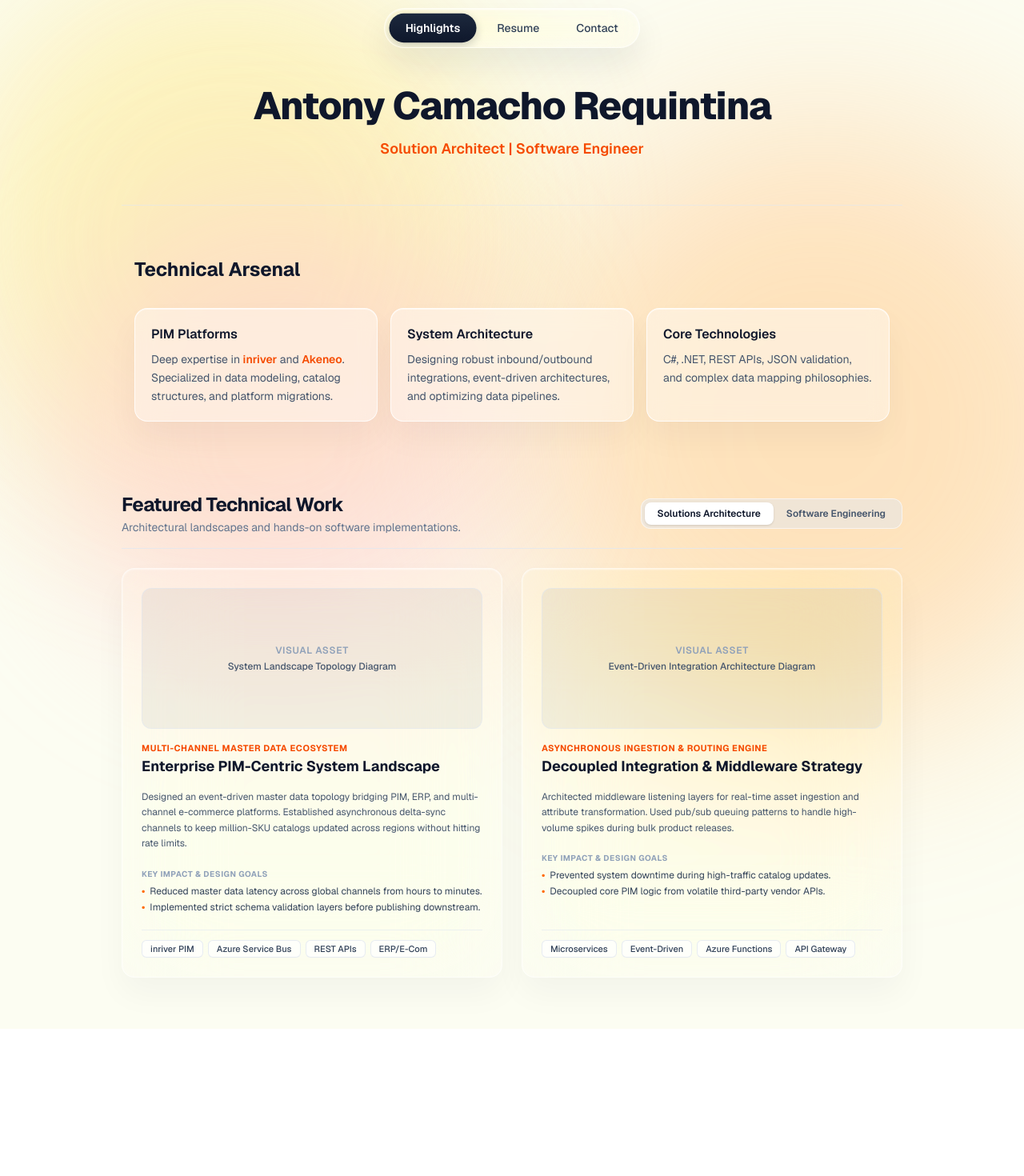
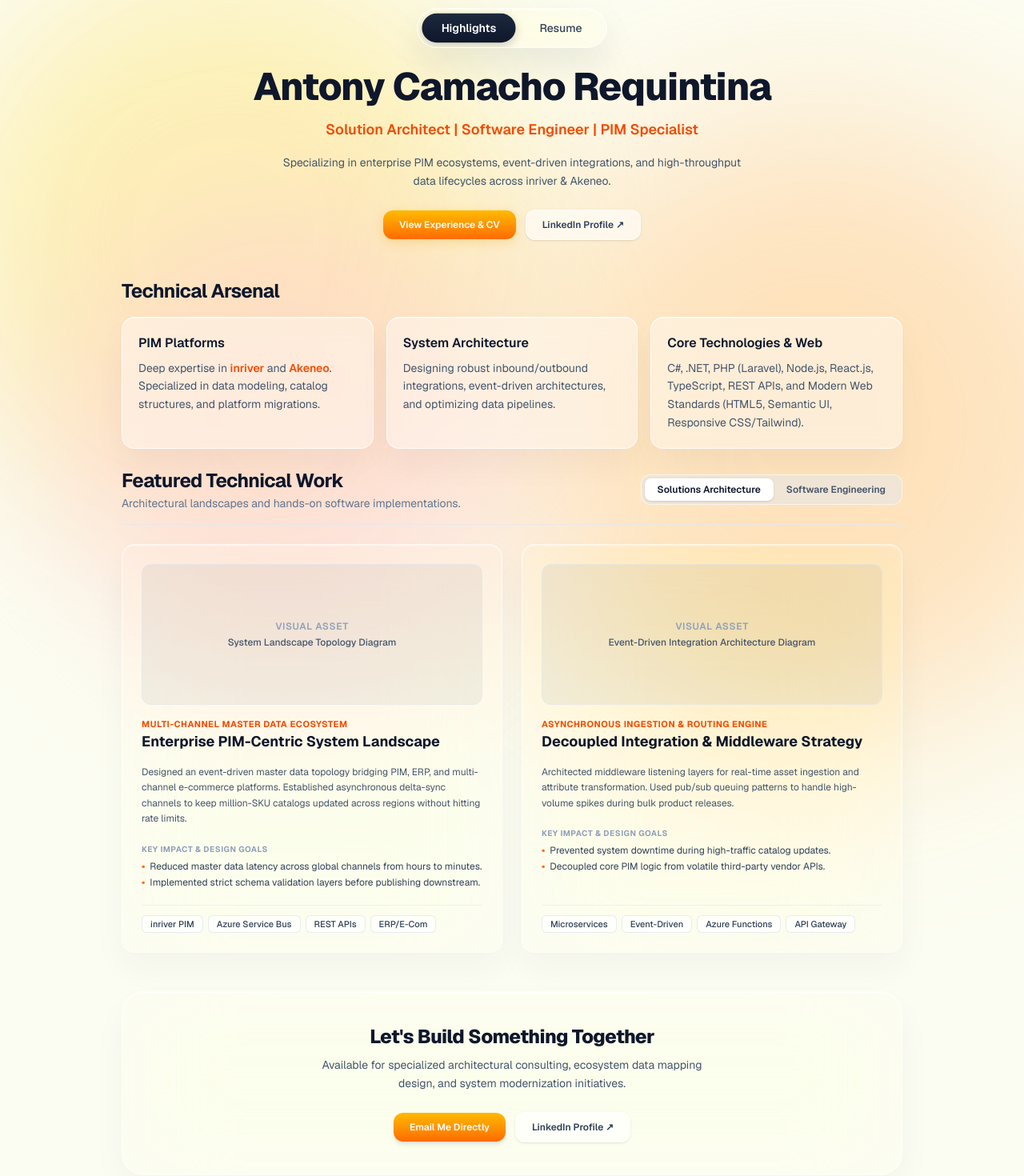
Before and after one commit to anthercam/portfolio, a Next.js app: page / in a window 1280 px wide. Shown: the part 14-1484 px from the top of the page at 80% size. Before the commit the page ends 1300 px from the top, so only its background shows below. Built offline with nearby package versions, Linux system fonts and the light colour scheme.

Commit message:
improvemnts

```diff
--- a/app/components/Hero.tsx
+++ b/app/components/Hero.tsx
@@ -1,14 +1,42 @@
 // components/Hero.tsx
-export default function Hero() {
+'use client';
+
+interface HeroProps {
+  onNavigateToResume?: () => void;
+}
+
+export default function Hero({ onNavigateToResume }: HeroProps) {
   return (
-    <div className="w-full text-center space-y-4 pt-4 pb-8">
-      <br/>
+    <div className="w-full text-center space-y-4 pt-4 pb-6">
       <h1 className="text-4xl sm:text-5xl font-extrabold text-slate-900 tracking-tight">
         Antony Camacho Requintina
       </h1>
       <p className="text-base sm:text-lg font-semibold text-orange-600">
-        Solution Architect | Software Engineer
+        Solution Architect | Software Engineer | PIM Specialist
       </p>
+
+      {/* Short Bio Subtitle */}
+      <p className="text-xs sm:text-sm text-slate-600 max-w-xl mx-auto leading-relaxed">
+        Specializing in enterprise PIM ecosystems, event-driven integrations, and high-throughput data lifecycles across inriver & Akeneo.
+      </p>
+
+      {/* Hero Action Buttons */}
+      <div className="flex items-center justify-center gap-3 pt-2">
+        <button
+          onClick={onNavigateToResume}
+          className="px-5 py-2.5 bg-gradient-to-b from-amber-400 to-orange-500 text-white font-semibold rounded-xl text-xs shadow-[0_4px_14px_rgba(245,158,11,0.25)] hover:from-amber-500 hover:to-orange-600 transition duration-200"
+        >
+          View Experience & CV
+        </button>
+        <a
+          href="https://www.linkedin.com/in/antony-requintina/"
+          target="_blank"
+          rel="noopener noreferrer"
+          className="px-5 py-2.5 bg-white/60 backdrop-blur-md border border-white/80 text-slate-700 font-semibold rounded-xl text-xs shadow-sm hover:bg-white hover:border-orange-200 transition duration-200"
+        >
+          LinkedIn Profile ↗
+        </a>
+      </div>
     </div>
   );
 }
--- a/app/components/TechStack.tsx
+++ b/app/components/TechStack.tsx
@@ -1,8 +1,8 @@
 // components/TechStack.tsx
 export default function TechStack() {
   return (
-    <section className="py-16 max-full mx-auto px-4 border-t border-slate-200/60">
-      <h2 className="text-2xl font-bold text-slate-900 mb-8">
+    <section className="w-full space-y-4">
+      <h2 className="text-2xl font-bold tracking-tight text-slate-900">
         Technical Arsenal
       </h2>
       <div className="grid grid-cols-1 md:grid-cols-3 gap-4">
@@ -30,10 +30,10 @@ export default function TechStack() {
         {/* Core Technologies Card */}
       <div className="group p-5 bg-white/40 backdrop-blur-md border border-white/80 rounded-2xl shadow-[0_20px_40px_rgba(15,23,42,0.04),inset_0_1px_0_rgba(255,255,255,0.6)] transition-all duration-300 hover:border-slate-300 hover:bg-white/60 hover:scale-[1.01]">
         <h3 className="font-semibold text-slate-900 mb-2 group-hover:text-orange-600 transition-colors duration-200">
-            Core Technologies
+          Core Technologies & Web
         </h3>
         <p className="text-sm text-slate-600 leading-relaxed">
-            C#, .NET, REST APIs, JSON validation, and complex data mapping philosophies.
+          C#, .NET, PHP (Laravel), Node.js, React.js, TypeScript, REST APIs, and Modern Web Standards (HTML5, Semantic UI, Responsive CSS/Tailwind).
         </p>
       </div>
 
--- a/app/page.tsx
+++ b/app/page.tsx
@@ -6,7 +6,7 @@ import TechStack from './components/TechStack';
 import Highlights from './components/Highlights';
 
 export default function Home() {
-  const [activeTab, setActiveTab] = useState<'highlights' | 'resume' | 'contact'>('highlights');
+  const [activeTab, setActiveTab] = useState<'highlights' | 'resume'>('highlights');
 
   const experience = [
     {
@@ -71,20 +71,21 @@ export default function Home() {
   };
 
   return (
-    <main className="min-h-screen w-full bg-[#fcfdf2] text-slate-800 font-sans antialiased relative selection:bg-orange-500 selection:text-white">
+    <main className="min-h-screen w-full bg-[#fcfdf2] text-slate-800 font-sans antialiased relative selection:bg-orange-500 selection:text-white flex flex-col justify-between">
       {/* Ambient fixed background gradient glow elements */}
       <div className="fixed top-[-5%] left-[-5%] w-[55vw] h-[55vw] bg-amber-200/60 rounded-full blur-[100px] pointer-events-none animate-pulse duration-[8s]" />
       <div className="fixed top-[20%] right-[-10%] w-[60vw] h-[60vw] bg-orange-300/40 rounded-full blur-[120px] pointer-events-none" />
       <div className="fixed bottom-[-5%] left-[5%] w-[45vw] h-[45vw] bg-rose-200/50 rounded-full blur-[90px] pointer-events-none" />
 
-      {/* Floating Liquid Glass Navigation Bar */}
+      <div>
+        {/* Streamlined Floating Navigation Bar */}
         <header className="sticky top-6 z-50 flex justify-center px-4 pointer-events-none">
           <nav className="pointer-events-auto flex items-center gap-1.5 bg-white/20 backdrop-blur-xl backdrop-saturate-[1.8] border border-white/60 p-1.5 rounded-full shadow-[0_20px_40px_rgba(15,23,42,0.08),inset_0_1px_2px_rgba(255,255,255,0.8)] relative overflow-hidden">
             <div className="absolute inset-0 bg-gradient-to-tr from-white/30 via-transparent to-transparent pointer-events-none" />
 
             <button
               onClick={() => setActiveTab('highlights')}
-            className={`px-5 py-2 text-sm font-medium rounded-full transition-all duration-300 relative ${
+              className={`px-6 py-2 text-sm font-medium rounded-full transition-all duration-300 relative ${
                 activeTab === 'highlights'
                   ? 'bg-gradient-to-b from-slate-800 to-slate-900 text-white shadow-[0_4px_12px_rgba(15,23,42,0.2)] font-semibold scale-[1.01]'
                   : 'text-slate-700 hover:text-slate-900'
@@ -94,7 +95,7 @@ export default function Home() {
             </button>
             <button
               onClick={() => setActiveTab('resume')}
-            className={`px-5 py-2 text-sm font-medium rounded-full transition-all duration-300 relative ${
+              className={`px-6 py-2 text-sm font-medium rounded-full transition-all duration-300 relative ${
                 activeTab === 'resume'
                   ? 'bg-gradient-to-b from-slate-800 to-slate-900 text-white shadow-[0_4px_12px_rgba(15,23,42,0.2)] font-semibold scale-[1.01]'
                   : 'text-slate-700 hover:text-slate-900'
@@ -102,24 +103,14 @@ export default function Home() {
             >
               Resume
             </button>
-          <button
-            onClick={() => setActiveTab('contact')}
-            className={`px-5 py-2 text-sm font-medium rounded-full transition-all duration-300 relative ${
-              activeTab === 'contact'
-                ? 'bg-gradient-to-b from-slate-800 to-slate-900 text-white shadow-[0_4px_12px_rgba(15,23,42,0.2)] font-semibold scale-[1.01]'
-                : 'text-slate-700 hover:text-slate-900'
-            }`}
-          >
-            Contact
-          </button>
           </nav>
         </header>
 
         {/* Main Display Container */}
-      <div className="max-w-5xl mx-auto px-6 pt-8 pb-16 relative z-10 w-full">
+        <div className="max-w-5xl mx-auto px-6 pt-8 pb-12 relative z-10 w-full">
           {activeTab === 'highlights' && (
             <div className="space-y-6 animate-in fade-in duration-300">
-            <Hero />
+              <Hero onNavigateToResume={() => setActiveTab('resume')} />
               <TechStack />
               <Highlights />
             </div>
@@ -143,10 +134,10 @@ export default function Home() {
                 </a>
               </div>
 
-            {/* Layout */}
+              {/* Layout Grid */}
               <div className="grid grid-cols-1 md:grid-cols-3 gap-6 items-start">
 
-              {/* Timeline */}
+                {/* Experience Timeline */}
                 <div className="md:col-span-2 space-y-6 order-1 md:order-2">
                   {experience.map((exp, idx) => (
                     <div key={idx} className="p-6 bg-white/[0.12] backdrop-blur-3xl backdrop-saturate-[1.8] border border-white/60 rounded-2xl shadow-[0_20px_40px_rgba(15,23,42,0.04),inset_0_1px_2px_rgba(255,255,255,0.6)] relative overflow-hidden transition hover:scale-[1.005] duration-200">
@@ -183,7 +174,7 @@ export default function Home() {
                 </div>
 
                 {/* Sidebar Pane */}
-              <div className="space-y-6 md:sticky md:top-24 order-2 md:order-1" >
+                <div className="space-y-6 md:sticky md:top-24 order-2 md:order-1">
                   <div className="p-5 bg-white/[0.12] backdrop-blur-3xl backdrop-saturate-[1.8] border border-white/60 rounded-2xl shadow-[0_20px_40px_rgba(15,23,42,0.04),inset_0_1px_2px_rgba(255,255,255,0.6)] relative overflow-hidden flex flex-col gap-4">
                     <div className="absolute top-0 left-0 right-0 h-[1px] bg-gradient-to-r from-transparent via-white/40 to-transparent" />
 
@@ -272,35 +263,37 @@ export default function Home() {
               </div>
             </div>
           )}
+        </div>
+      </div>
 
-       {activeTab === 'contact' && (
-          <div className="animate-in fade-in duration-300 py-16 px-8 bg-white/[0.12] backdrop-blur-3xl backdrop-saturate-[1.8] border border-white/60 rounded-[32px] shadow-[0_30px_60px_rgba(15,23,42,0.06),inset_0_1px_3px_rgba(255,255,255,0.8),inset_0_-2px_4px_rgba(0,0,0,0.01)] text-center w-full mx-auto relative overflow-hidden">
-            <div className="absolute top-0 left-0 right-0 h-[2px] bg-gradient-to-r from-transparent via-white/80 to-transparent" />
+      {/* Global Bottom Contact Footer */}
+      <footer className="max-w-5xl mx-auto px-6 pb-16 relative z-10 w-full">
+        <div className="py-10 px-8 bg-white/[0.12] backdrop-blur-3xl backdrop-saturate-[1.8] border border-white/60 rounded-[28px] shadow-[0_20px_40px_rgba(15,23,42,0.04),inset_0_1px_2px_rgba(255,255,255,0.8)] text-center relative overflow-hidden">
+          <div className="absolute top-0 left-0 right-0 h-[1.5px] bg-gradient-to-r from-transparent via-white/80 to-transparent" />
 
-            <h2 className="text-4xl font-extrabold tracking-tight text-slate-900 mb-4">Let&apos;s Build Something Together</h2>
-            <p className="text-slate-600 mb-10 max-w-lg mx-auto text-sm md:text-base leading-relaxed">
+          <h3 className="text-2xl font-extrabold tracking-tight text-slate-900 mb-2">Let&apos;s Build Something Together</h3>
+          <p className="text-slate-600 mb-6 max-w-lg mx-auto text-xs sm:text-sm leading-relaxed">
             Available for specialized architectural consulting, ecosystem data mapping design, and system modernization initiatives.
           </p>
 
-            <div className="grid grid-cols-1 sm:grid-cols-2 gap-4 max-w-xl mx-auto">
+          <div className="flex flex-wrap items-center justify-center gap-3 max-w-md mx-auto">
             <a
               href="mailto:anthercam21@gmail.com"
-                className="p-4 bg-white/40 backdrop-blur-md border border-white/80 rounded-xl shadow-[0_4px_12px_rgba(15,23,42,0.02),inset_0_1px_0_rgba(255,255,255,0.5)] hover:border-orange-200 hover:bg-white transition text-slate-700 font-medium text-sm"
+              className="px-5 py-2.5 bg-gradient-to-b from-amber-400 to-orange-500 text-white font-semibold rounded-xl text-xs shadow-md hover:from-amber-500 hover:to-orange-600 transition"
             >
-                Email Me
+              Email Me Directly
             </a>
             <a
               href="https://www.linkedin.com/in/antony-requintina/"
               target="_blank"
               rel="noopener noreferrer"
-                className="p-4 bg-white/40 backdrop-blur-md border border-white/80 rounded-xl shadow-[0_4px_12px_rgba(15,23,42,0.02),inset_0_1px_0_rgba(255,255,255,0.5)] hover:border-orange-200 hover:bg-white transition text-slate-700 font-medium text-sm"
+              className="px-5 py-2.5 bg-white/60 backdrop-blur-md border border-white/80 text-slate-700 font-semibold rounded-xl text-xs shadow-sm hover:bg-white hover:border-orange-200 transition"
             >
-                Connect on LinkedIn
+              LinkedIn Profile ↗
             </a>
           </div>
         </div>
-        )}
-      </div>
+      </footer>
     </main>
   );
 }
```
Lines whose indentation alone changed are shown as unchanged.
